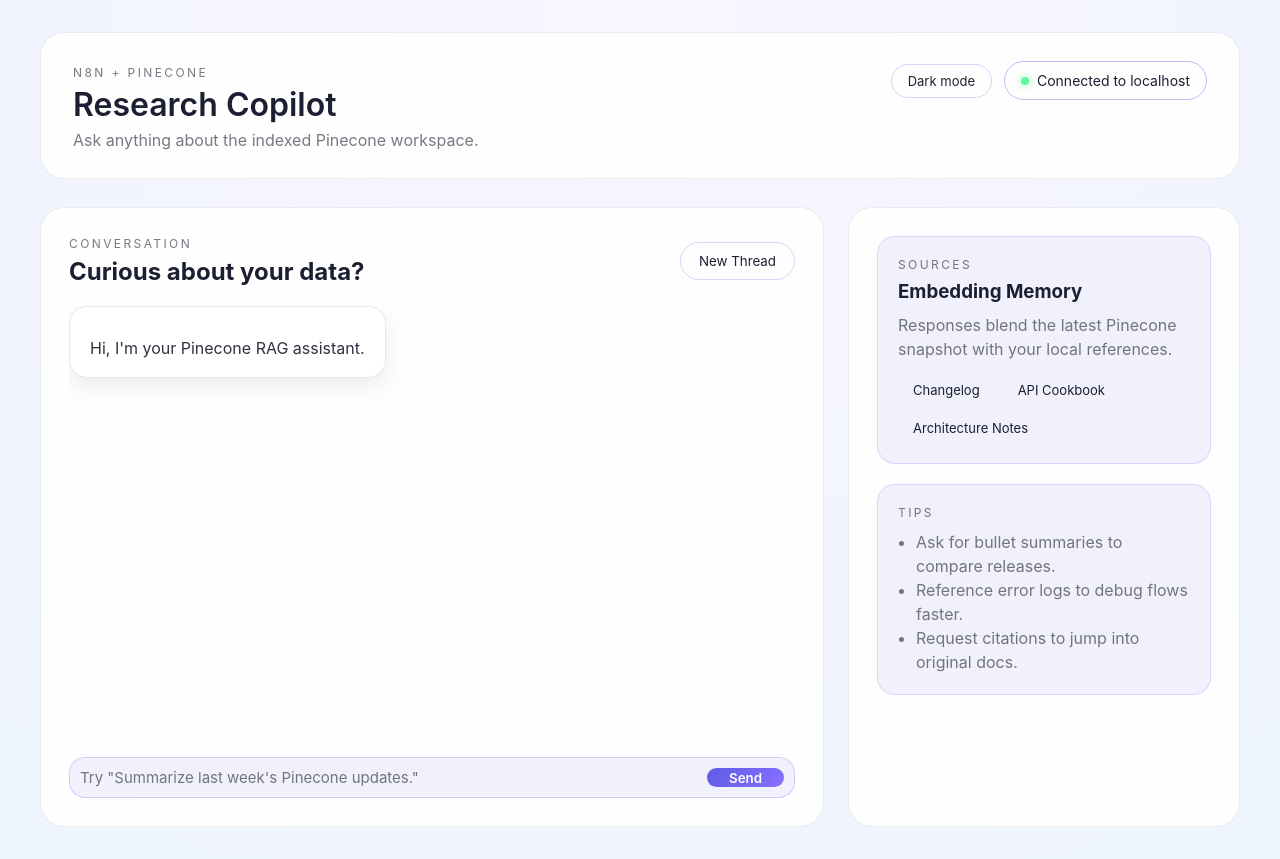
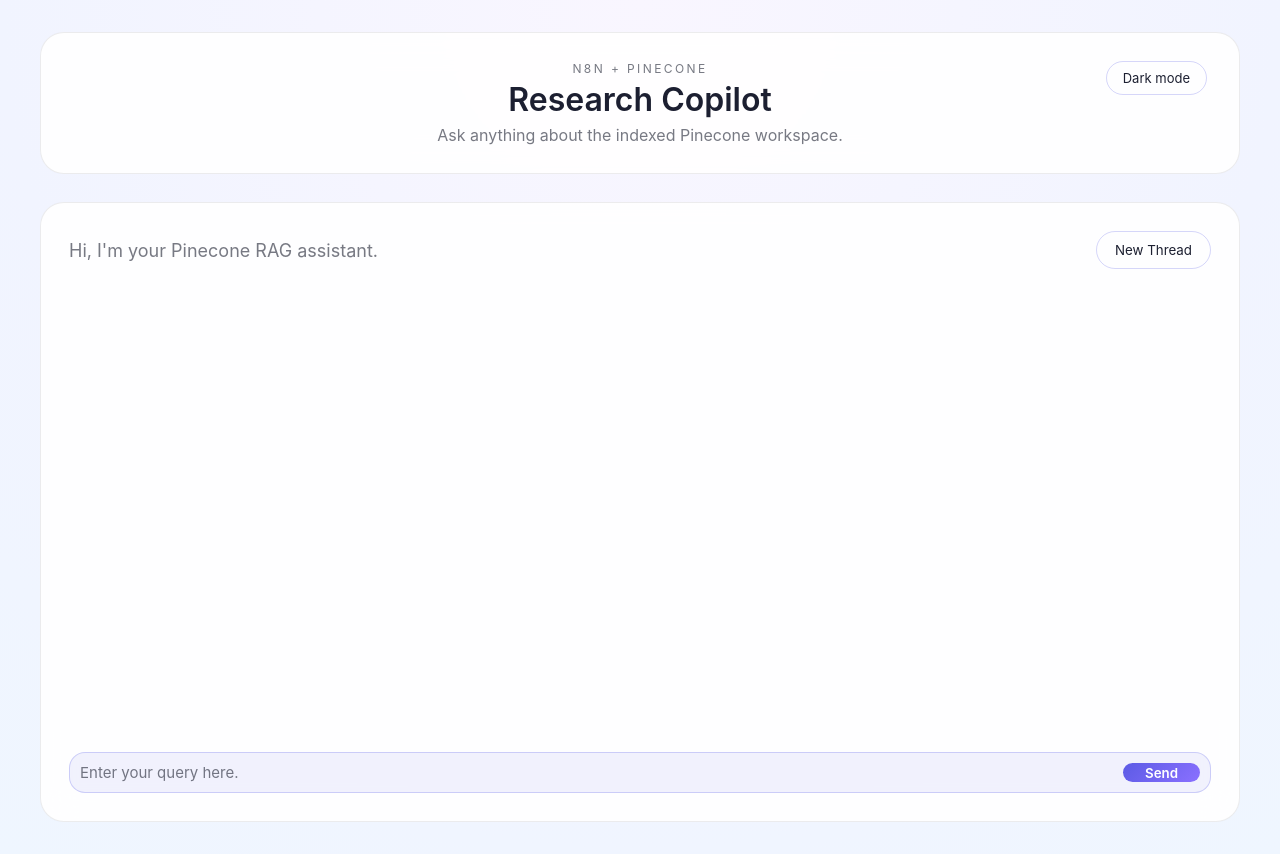
Before and after one commit to BillMarkham/n8n-ai-apps, a website: page apps/chat-pinecone/index.html in a window 1280 px wide. Drawn offline with Linux system fonts and the light colour scheme.

Commit message:
Chat Pincone app finished and committed.

```diff
--- a/apps/chat-pinecone/index.html
+++ b/apps/chat-pinecone/index.html
@@ -17,10 +17,6 @@
 
             <div class="top-actions">
                 <button id="themeToggle" type="button" class="ghost-btn ghost-small">Light mode</button>
-                <div class="status-pill">
-                    <span class="status-dot online"></span>
-                    Connected to localhost
-                </div>
             </div>
         </nav>
 
@@ -28,8 +24,7 @@
             <section class="chat-panel">
                 <div class="panel-header">
                     <div>
-                        <p class="eyebrow">Conversation</p>
-                        <h2>Curious about your data?</h2>
+                        <p class="panel-greeting">Hi, I'm your Pinecone RAG assistant.</p>
                     </div>
                     <button class="ghost-btn" type="button">New Thread</button>
                 </div>
@@ -41,36 +36,12 @@
                     <input
                         id="userInput"
                         type="text"
-                        placeholder="Try &quot;Summarize last week's Pinecone updates.&quot;"
+                        placeholder="Enter your query here."
                         autocomplete="off"
                     />
                     <button type="submit" class="send-btn">Send</button>
                 </form>
             </section>
-
-            <aside class="info-panel">
-                <div class="panel-card">
-                    <p class="eyebrow">Sources</p>
-                    <h3>Embedding Memory</h3>
-                    <p class="panel-text">
-                        Responses blend the latest Pinecone snapshot with your local references.
-                    </p>
-                    <ul class="pill-list">
-                        <li>Changelog</li>
-                        <li>API Cookbook</li>
-                        <li>Architecture Notes</li>
-                    </ul>
-                </div>
-
-                <div class="panel-card">
-                    <p class="eyebrow">Tips</p>
-                    <ul class="tips">
-                        <li>Ask for bullet summaries to compare releases.</li>
-                        <li>Reference error logs to debug flows faster.</li>
-                        <li>Request citations to jump into original docs.</li>
-                    </ul>
-                </div>
-            </aside>
         </div>
     </div>
 
--- a/apps/chat-pinecone/script.js
+++ b/apps/chat-pinecone/script.js
@@ -11,6 +11,7 @@
 const userInput = document.getElementById("userInput");
 const typingIndicator = document.getElementById("typingIndicator");
 const themeToggle = document.getElementById("themeToggle");
+const DEFAULT_GREETING = "Hi, I'm your Pinecone RAG assistant.";
 
 // ---------------------------------------------
 // THEME TOGGLE
@@ -56,18 +57,22 @@
 
 initTheme();
 
-// ---------------------------------------------
-// INITIAL GREETING (one-time)
-// ---------------------------------------------
-appendMessage(
-  `<p>Hi, I'm your Pinecone RAG assistant.</p>`,
-  "bot"
-);
+function removeIntroGreetingBubble() {
+  if (!chatContainer) return;
+  const introNodes = chatContainer.querySelectorAll(".message");
+  introNodes.forEach((node) => {
+    if (node.textContent.trim() === DEFAULT_GREETING) {
+      node.remove();
+    }
+  });
+}
+
+removeIntroGreetingBubble();
 
 // ---------------------------------------------
 // ADD MESSAGE TO SCREEN
 // ---------------------------------------------
-function appendMessage(html, sender) {
+function appendMessage(html, sender, autoScroll = true) {
   const bubble = document.createElement("div");
   bubble.classList.add("message");
 
@@ -78,8 +83,10 @@
 
   chatContainer.appendChild(bubble);
 
-  // scroll to latest
-  chatContainer.scrollTop = chatContainer.scrollHeight;
+  if (autoScroll) {
+    // scroll to latest
+    chatContainer.scrollTop = chatContainer.scrollHeight;
+  }
 }
 
 // ---------------------------------------------
--- a/apps/chat-pinecone/theme.css
+++ b/apps/chat-pinecone/theme.css
@@ -66,9 +66,18 @@
     border-radius: 24px;
     padding: 28px 32px;
     display: flex;
-    justify-content: space-between;
-    align-items: flex-start;
+    justify-content: center;
+    align-items: center;
+    text-align: center;
+    position: relative;
     backdrop-filter: blur(16px);
+}
+
+.brand-stack {
+    display: flex;
+    flex-direction: column;
+    align-items: center;
+    text-align: center;
 }
 
 .brand-stack h1 {
@@ -90,50 +99,21 @@
 }
 
 .top-actions {
-    display: flex;
-    align-items: center;
-    gap: 12px;
-}
-
-.status-pill {
-    padding: 10px 16px;
-    border-radius: 999px;
-    border: 1px solid var(--status-border);
-    display: inline-flex;
-    align-items: center;
-    gap: 8px;
-    font-size: 14px;
-    color: var(--text);
-}
-
-.status-dot {
-    width: 8px;
-    height: 8px;
-    border-radius: 50%;
-    display: inline-block;
-}
-
-.status-dot.online {
-    background: #5ffa9b;
-    box-shadow: 0 0 8px rgba(95, 250, 155, 0.8);
+    position: absolute;
+    top: 28px;
+    right: 32px;
 }
 
 .layout {
-    display: grid;
-    grid-template-columns: 2fr 1fr;
-    gap: 24px;
+    display: block;
 }
 
-.chat-panel,
-.info-panel {
+.chat-panel {
     background: var(--panel);
     border: 1px solid var(--panel-border);
     border-radius: 24px;
     padding: 28px;
     backdrop-filter: blur(16px);
-}
-
-.chat-panel {
     display: flex;
     flex-direction: column;
     min-height: 620px;
@@ -146,9 +126,10 @@
     margin-bottom: 20px;
 }
 
-.panel-header h2 {
-    font-size: 24px;
-    margin-top: 6px;
+.panel-greeting {
+    font-size: 18px;
+    color: var(--muted);
+    margin: 0;
 }
 
 .ghost-btn {
@@ -248,6 +229,7 @@
     margin: 6px 0 16px;
     font-size: 14px;
     color: var(--muted);
+    animation: thinkingPulse 2s ease-in-out infinite;
 }
 
 .hidden {
@@ -295,76 +277,21 @@
     opacity: 0.9;
 }
 
-.info-panel {
-    display: flex;
-    flex-direction: column;
-    gap: 20px;
-}
-
-.panel-card {
-    background: var(--card);
-    border-radius: 18px;
-    border: 1px solid var(--card-border);
-    padding: 20px;
-}
-
-.panel-card h3 {
-    margin-top: 8px;
-}
-
-.panel-text {
-    color: var(--muted);
-    margin-top: 10px;
-    line-height: 1.5;
-}
-
-.pill-list {
-    list-style: none;
-    display: flex;
-    flex-wrap: wrap;
-    gap: 8px;
-    margin-top: 14px;
-}
-
-.pill-list li {
-    border: 1px solid rgba(255, 255, 255, 0.2);
-    border-radius: 999px;
-    padding: 6px 14px;
-    font-size: 13px;
-}
-
-.tips {
-    list-style: disc;
-    margin-left: 18px;
-    margin-top: 10px;
-    color: var(--muted);
-    line-height: 1.5;
-}
-
 @media (max-width: 1024px) {
     body {
         padding: 16px;
-    }
-
-    .layout {
-        grid-template-columns: 1fr;
-    }
-
-    .info-panel {
-        flex-direction: row;
-        flex-wrap: wrap;
-    }
-
-    .panel-card {
-        flex: 1 1 260px;
     }
 }
 
 @media (max-width: 640px) {
     .top-bar,
-    .chat-panel,
-    .info-panel {
+    .chat-panel {
         padding: 20px;
+    }
+
+    .top-actions {
+        top: 20px;
+        right: 20px;
     }
 
     .panel-header {
@@ -377,3 +304,18 @@
         max-width: 100%;
     }
 }
+
+@keyframes thinkingPulse {
+    0% {
+        opacity: 0.65;
+        letter-spacing: 0.04em;
+    }
+    50% {
+        opacity: 0.95;
+        letter-spacing: 0.08em;
+    }
+    100% {
+        opacity: 0.65;
+        letter-spacing: 0.04em;
+    }
+}
```
